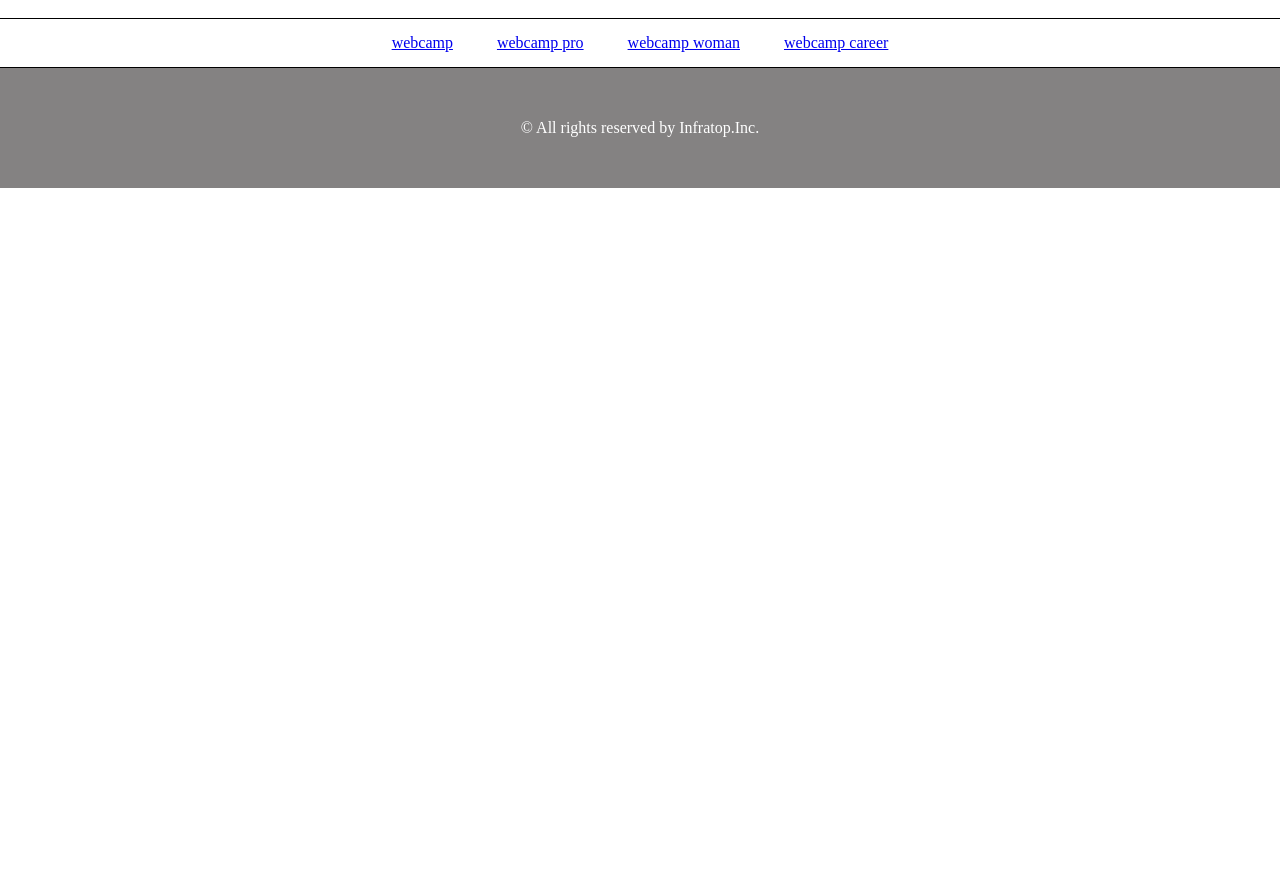
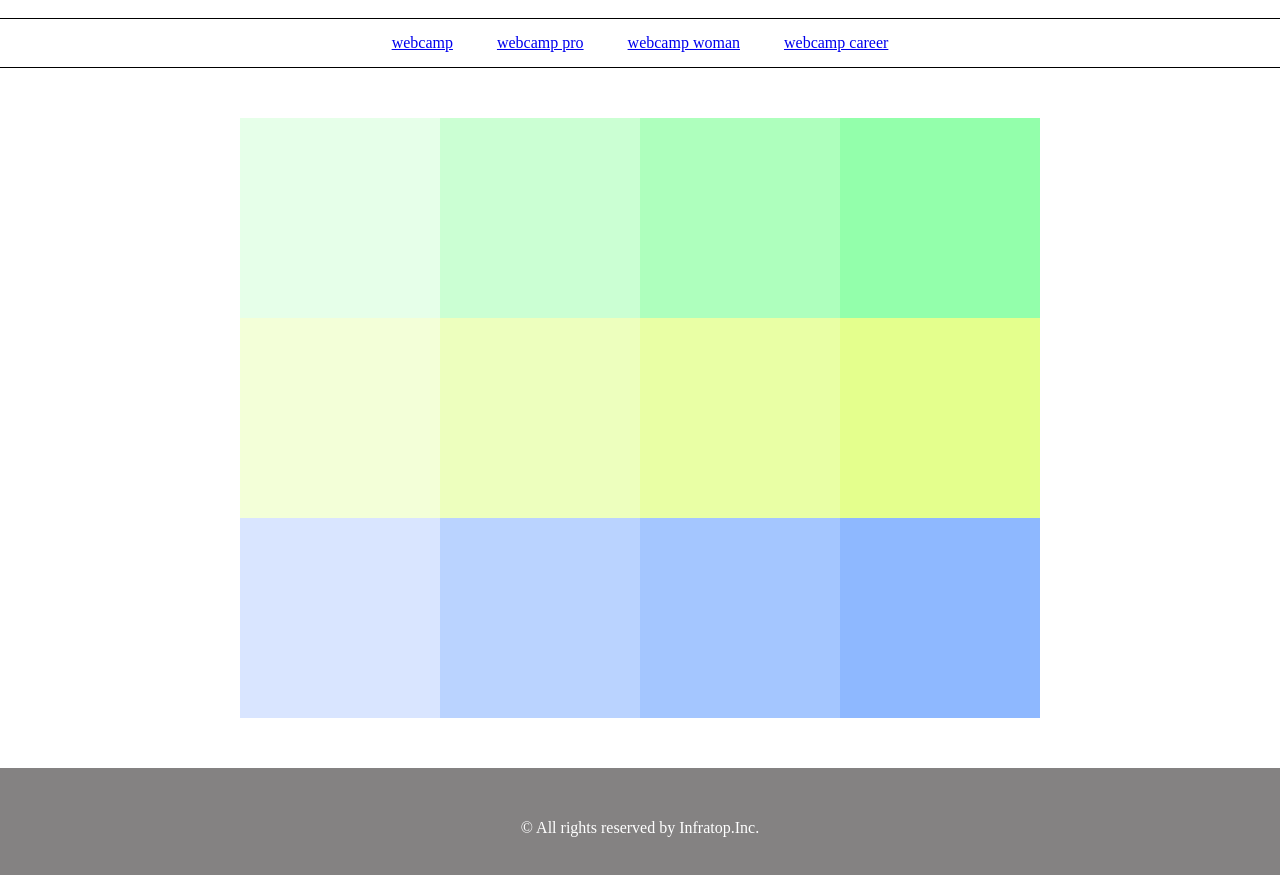
Before and after one commit to YutoSekiguchi-infratop/html-css-chapter5, a plain HTML site: page index.html in a window 1280 px wide. Shown: the part 59-934 px from the top of the page. Before the commit the page ends 800 px from the top, so only its background shows below. Drawn offline with Linux system fonts and the light colour scheme.

Commit message:
[Add]box

```diff
--- a/style.css
+++ b/style.css
@@ -22,6 +22,74 @@ header {
   margin: 0 20px;
 }
 
+.main {
+  width: 800px;
+  margin: 50px auto;
+  display: flex;
+  flex-wrap: wrap;
+}
+
+.box1 {
+  width: 200px;
+  height: 200px;
+  background-color: #e6ffe9;
+}
+.box2 {
+  width: 200px;
+  height: 200px;
+  background-color: #cbffd3;
+}
+.box3 {
+  width: 200px;
+  height: 200px;
+  background-color: #aeffbd;
+}
+.box4 {
+  width: 200px;
+  height: 200px;
+  background-color: #93ffab;
+}
+.box5 {
+  width: 200px;
+  height: 200px;
+  background-color: #f3ffd8;
+}
+.box6 {
+  width: 200px;
+  height: 200px;
+  background-color: #edffbe;
+}
+.box7 {
+  width: 200px;
+  height: 200px;
+  background-color: #e9ffa5;
+}
+.box8 {
+  width: 200px;
+  height: 200px;
+  background-color: #e4ff8d;
+}
+.box9 {
+  width: 200px;
+  height: 200px;
+  background-color: #d9e5ff;
+}
+.box10 {
+  width: 200px;
+  height: 200px;
+  background-color: #bad3ff;
+}
+.box11 {
+  width: 200px;
+  height: 200px;
+  background-color: #a4c6ff;
+}
+.box12 {
+  width: 200px;
+  height: 200px;
+  background-color: #8eb8ff;
+}
+
 footer{
   width: 100%;
   height: 120px;background-color: #848282;
```
